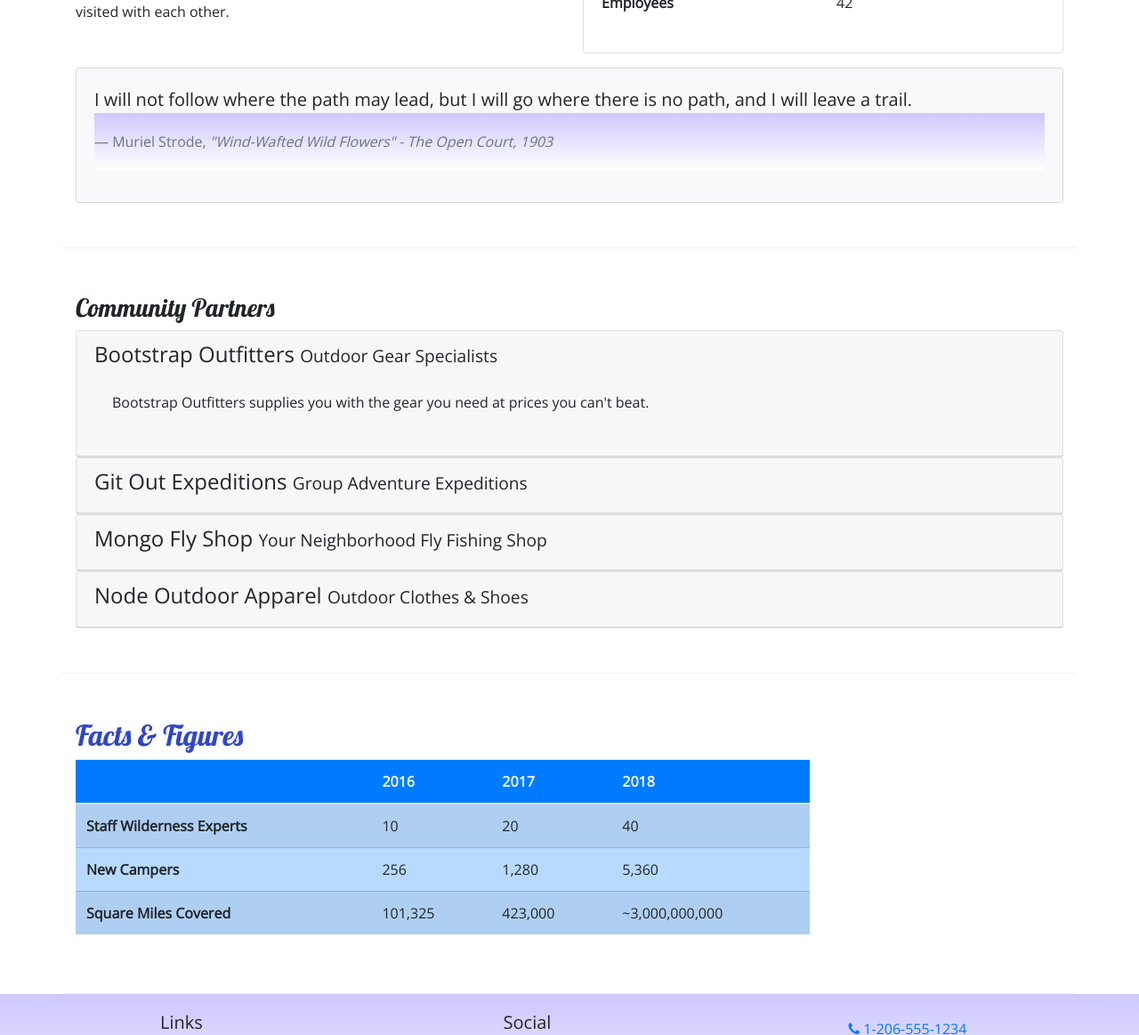
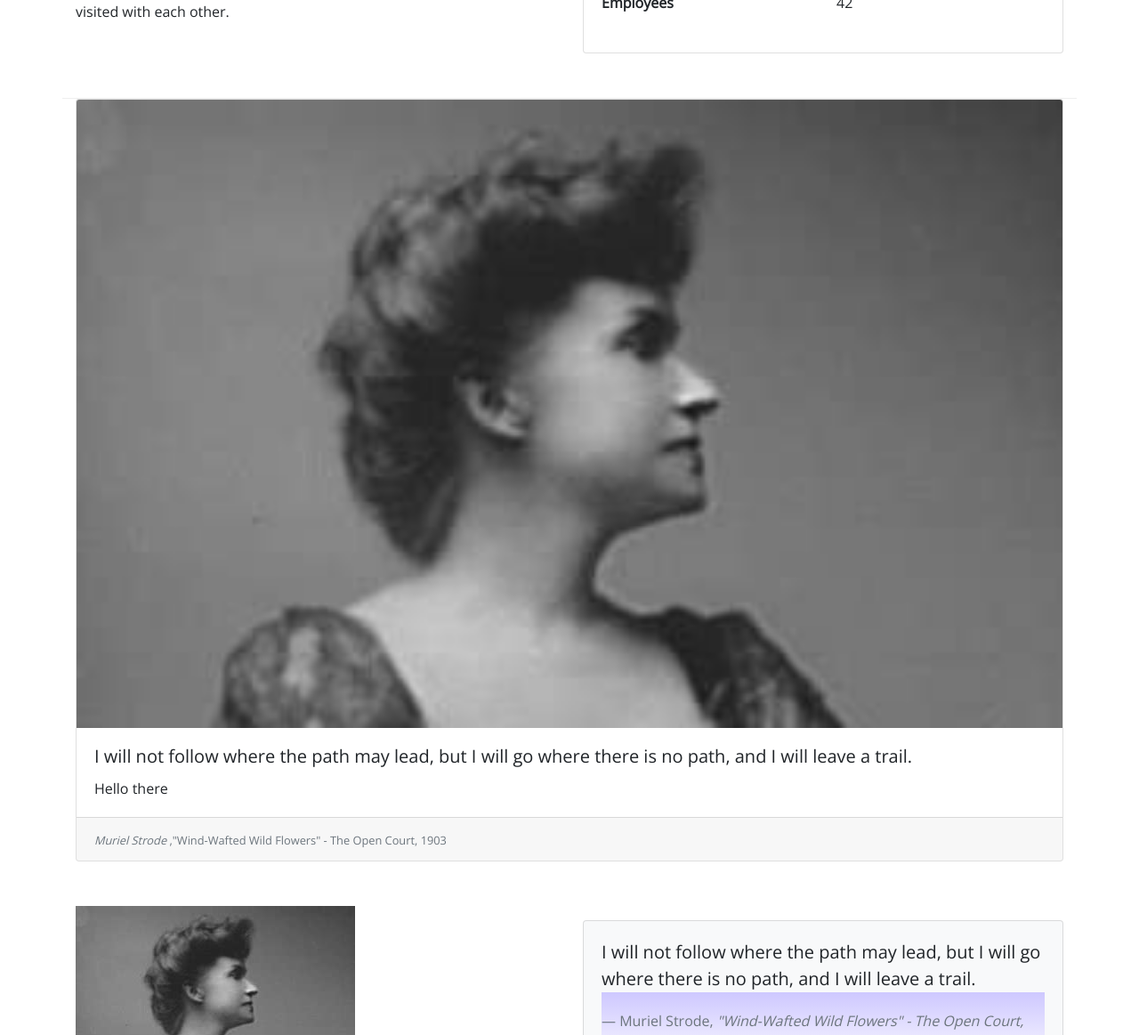
Before and after one commit to mrtjslade/campsite, a website: page aboutusimage.html in a window 1280 px wide. Shown: the part 590-1753 px from the top of the page at 89% size. Drawn offline with nearby package versions, Linux system fonts and the light colour scheme.

Commit message:
Challenge: Add img to about us

```diff
--- a/aboutus.html
+++ b/aboutusimage.html
@@ -42,8 +42,8 @@
             </button>
             <div class="collapse navbar-collapse" id="nucampNavbar">
                 <ul class="navbar-nav">
-                    <li class="nav-item active"><a class="nav-link" href="index.html"><i class="fa fa-home fa-lg"></i> Home</a></li>
-                <li class="nav-item"><a class="nav-link" href="aboutus.html"><i class="fa fa-info fa-lg"></i> About</a></li>
+                    <li class="nav-item"><a class="nav-link" href="index.html"><i class="fa fa-home fa-lg"></i> Home</a></li>
+                <li class="nav-item active"><a class="nav-link" href="aboutus.html"><i class="fa fa-info fa-lg"></i> About</a></li>
                 <li class="nav-item"><a class="nav-link" href="#"><i class="fa fa-list fa-lg"></i> Sites</a></li>
                 <li class="nav-item"><a class="nav-link" href="contactus.html"><i class="fa fa-address-card fa-lg"></i> Contact</a></li>
                 </ul>
@@ -84,6 +84,27 @@
                         </dl>
                     </div>
                 </div>
+            </div>
+        </div>
+
+        <div class="card-deck">
+            <div class="card">
+                <img class="card-img-top" src="img/muriel-strode.jpg" alt="muriel-strode">
+                <div class="card-body">
+                    <h5 class="card-title">I will not follow where the path may lead, but I will go where there is no path, and I will leave a trail.</h5>
+                    <p class="card-text">Hello there</p>
+                </div>
+                <div class="card-footer">
+                    <small class="text-muted"><i>Muriel Strode</i> ,"Wind-Wafted Wild Flowers" - The Open Court, 1903</small>
+                </div>
+            </div>
+        </div>
+
+
+
+        <div class="row row-content">
+            <div class="col col-xs-12">
+                <img src="img/muriel-strode.jpg" class="img-fluid" alt="Muriel Strode">
             </div>
             <div class="col">
                 <div class="card bg-light mt-3">
```
Also changed, not shown: img/muriel-strode.jpg (added).
